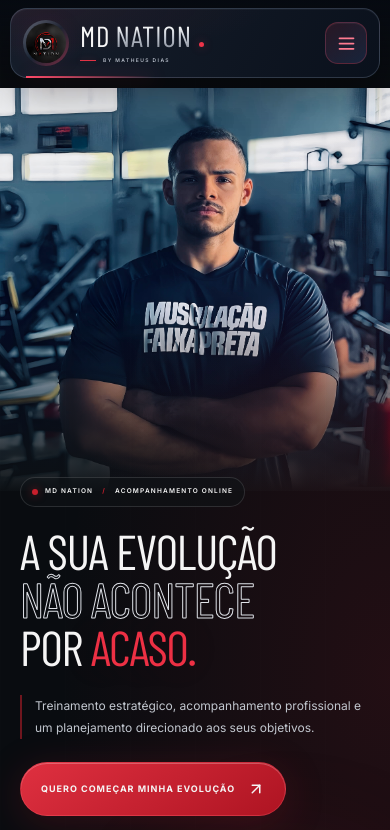
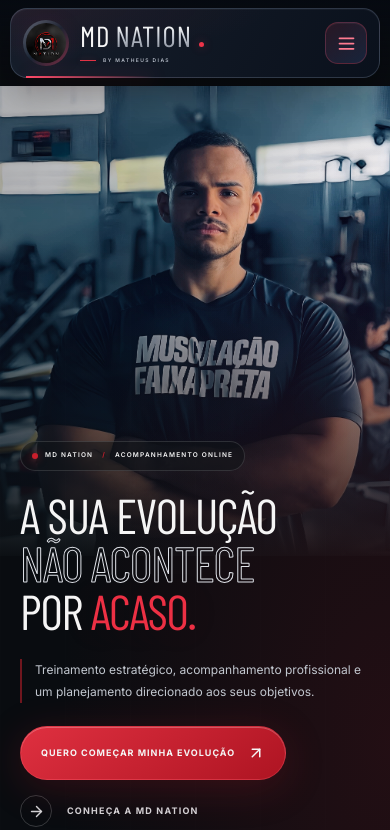
Before and after one commit to 011bigodeee-eng/Mdnation, a React (Vite) app: page / in a window 390 px wide. Shown: the top 830 px of the page. Built offline with nearby package versions, Linux system fonts and the light colour scheme.

Commit message:
Revert "fix: show full crossed-arm hero portrait and remove inactive badge"
This reverts commit 5480da20ba9adf23ce02a123bd54888b411233f6.

```diff
--- a/src/styles.css
+++ b/src/styles.css
@@ -686,15 +686,3 @@
   .footer-main{flex-wrap:wrap}.footer-connect .social{font-size:13px}.footer-bottom{flex-wrap:wrap;font-size:11px}
   .hero-trainer-card{position:relative;right:auto;bottom:auto;margin:0 32px 65px;max-width:fit-content}.hero{display:block}.hero-content{padding-bottom:30px}
 }
-/* Preserve the full crossed-arm portrait instead of cropping into the torso. */
-@media(min-width:761px){
-  .hero-photo{top:106px;bottom:0;height:auto;width:62%;display:flex;justify-content:center;align-items:flex-start;background:#0b1016}
-  .hero-photo img{width:100%;height:100%;object-fit:contain;object-position:center top}
-  .hero-photo:after{background:linear-gradient(90deg,#090c10 0%,#090c10b3 13%,transparent 44%),linear-gradient(0deg,#090c10 0%,transparent 17%)}
-}
-@media(max-width:760px){
-  .hero-photo{top:88px;height:auto;aspect-ratio:2358/2436;width:100%}
-  .hero-photo img{width:100%;height:100%;object-fit:contain;object-position:center top}
-  .hero-photo:after{background:linear-gradient(0deg,#0c1014 0%,#0c1014b3 13%,transparent 45%)}
-  .hero-content{padding-top:calc(103.3vw - 12px);padding-bottom:65px}
-}
```
Also changed, not shown: src/main.jsx (+1 -1 lines).
